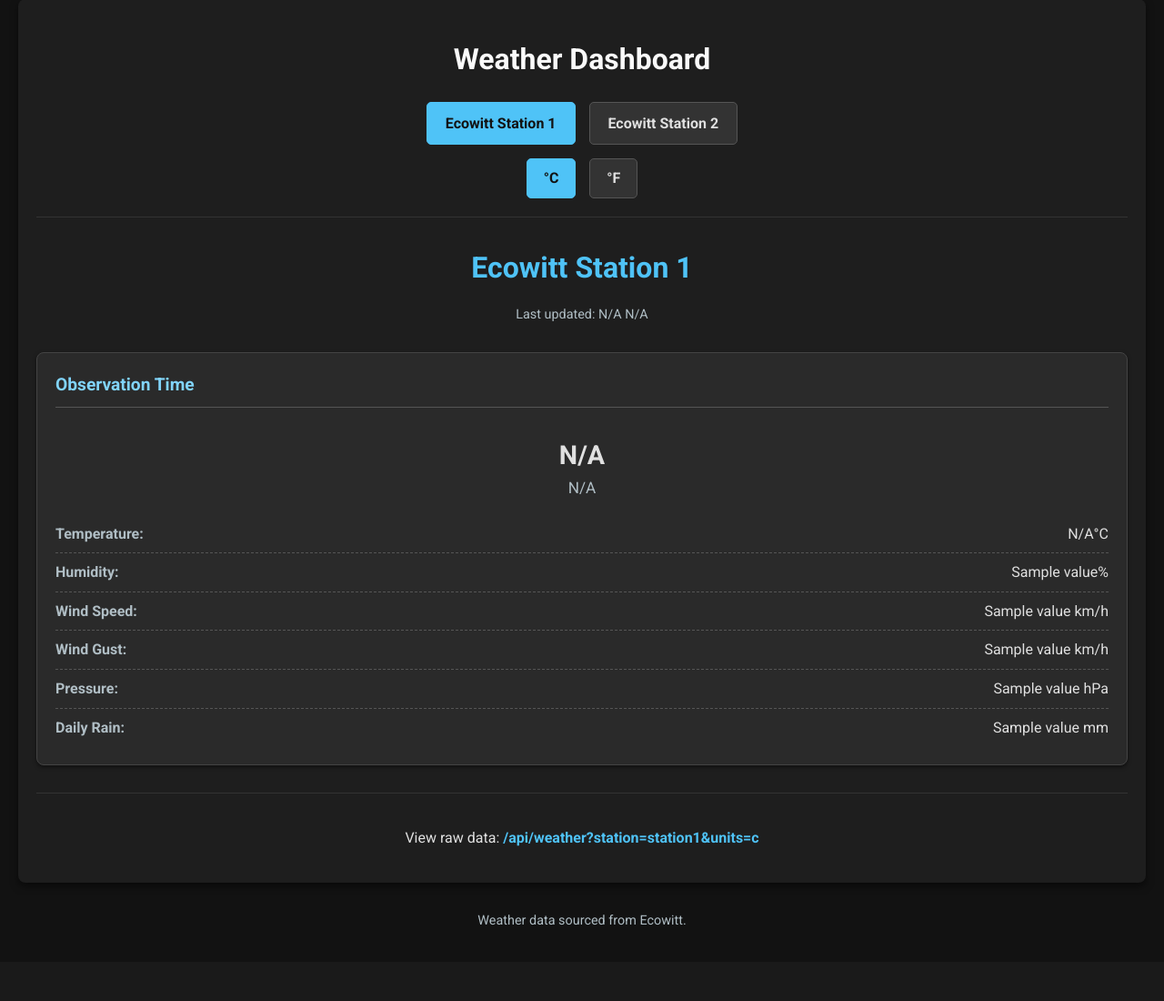
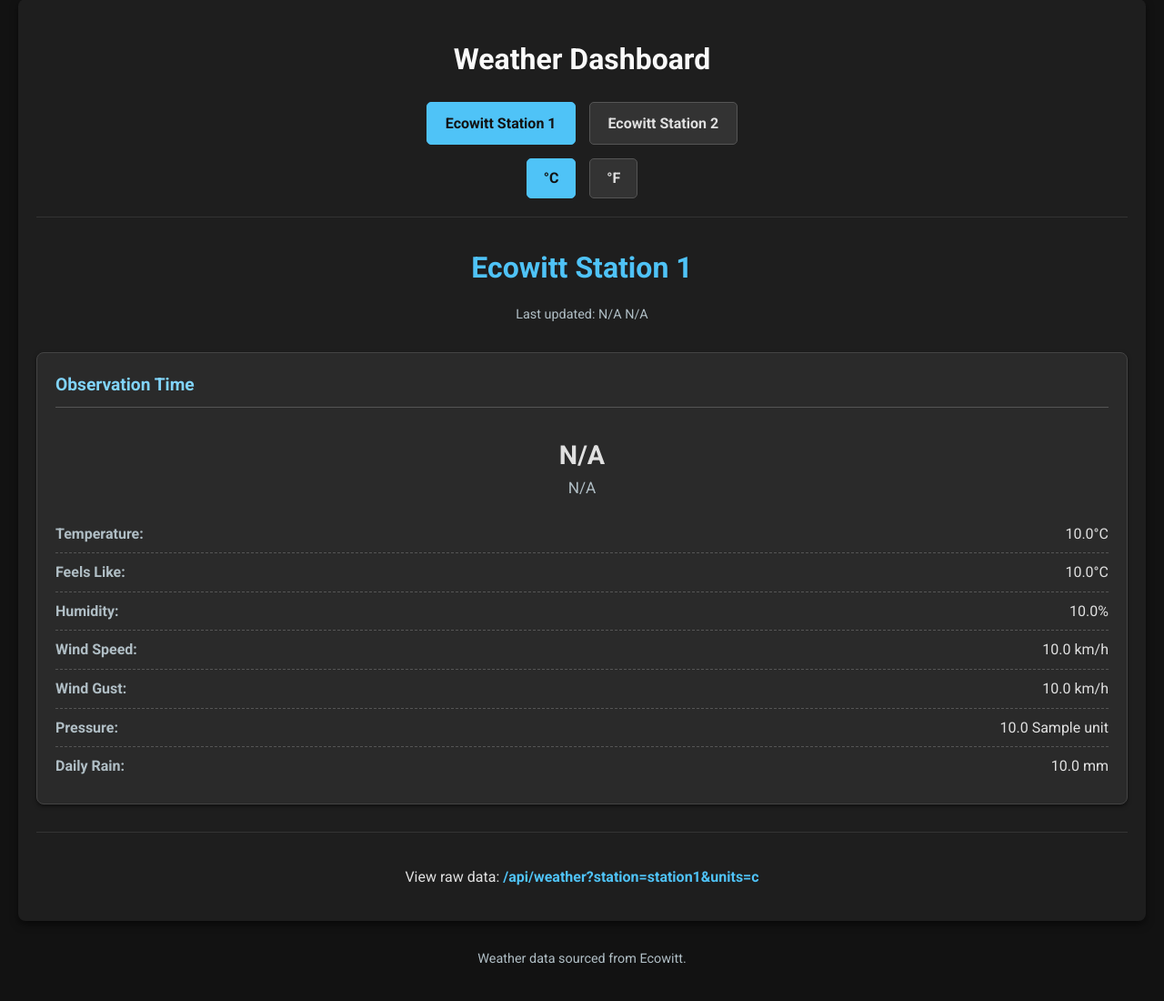
Before and after one commit to ParadoxIsCoding/IA3-Digital-Solutions, a Flask app: page / in a window 1280 px wide. Shown: the part 21-1121 px from the top of the page at 91% size. Before the commit the page ends 1037 px from the top, so only its background shows below. Run offline with Flask 3, Linux system fonts and the light colour scheme; a database or web service that is not in the repository returns one stand-in record (values such as "Sample title"); data that the repository does not hold is empty.

Commit message:
yeah well it works now idk what to do now

```diff
--- a/weather_app/app.py
+++ b/weather_app/app.py
@@ -22,55 +22,91 @@
     }
 }
 
-# --- Data Fetching and Processing ---
+# --- Utility Functions ---
 
-def convert_temperature(temp_c, target_unit):
-    """Converts temperature from Celsius to Fahrenheit if requested."""
-    if temp_c is None or not isinstance(temp_c, (int, float)):
-        return None  # Return None if input is invalid
+def safe_float(value):
+    """Safely converts a value to a float, handling None or non-numeric strings."""
+    if value is None:
+        return None
+    try:
+        return float(value)
+    except (ValueError, TypeError):
+        return None
+
+def to_celsius(temp, unit_str):
+    """Converts a temperature value to Celsius if it's in Fahrenheit."""
+    temp_val = safe_float(temp)
+    if temp_val is None:
+        return None
+    if unit_str and 'f' in unit_str.lower():
+        # Formula: C = (F - 32) * 5/9
+        return (temp_val - 32) * 5 / 9
+    return temp_val  # Assume Celsius if not Fahrenheit
+
+def convert_display_temperature(temp_c, target_unit):
+    """Converts a Celsius temperature to the target display unit (e.g., Fahrenheit)."""
+    if temp_c is None:
+        return None
     if target_unit.lower() == 'f':
         # Formula: F = C * 9/5 + 32
         return round((temp_c * 9 / 5) + 32, 1)
-    return temp_c  # Return Celsius by default
+    return round(temp_c, 1) # Return Celsius by default, rounded
 
-def format_ecowitt_time(utc_timestamp):
-    """Formats a UTC timestamp from the Ecowitt API to a local time dictionary."""
-    if not utc_timestamp or not isinstance(utc_timestamp, int):
-        return {'date': 'N/A', 'time': 'N/A', 'original': utc_timestamp}
+def format_ecowitt_time(utc_timestamp_str):
+    """Formats a UTC timestamp string from the Ecowitt API safely."""
+    ts = safe_float(utc_timestamp_str)
+    if ts is None:
+        return {'date': 'N/A', 'time': 'N/A', 'original': utc_timestamp_str}
     try:
-        dt_object = datetime.fromtimestamp(utc_timestamp)
+        dt_object = datetime.fromtimestamp(ts)
         return {
             'date': dt_object.strftime('%d/%m/%Y'),
             'time': dt_object.strftime('%H:%M:%S'),
-            'original': utc_timestamp
+            'original': utc_timestamp_str
         }
-    except Exception:
-        return {'date': 'N/A', 'time': 'N/A', 'original': utc_timestamp, 'malformed': True}
+    except (ValueError, TypeError):
+        return {'date': 'N/A', 'time': 'N/A', 'original': utc_timestamp_str, 'malformed': True}
 
-def fetch_ecowitt_data(api_url, station_name, units='c'):
+# --- Data Fetching Logic ---
+
+def fetch_ecowitt_data(api_url, station_name, display_units='c'):
     """Fetches and processes weather data from the Ecowitt API."""
     try:
         response = requests.get(api_url, timeout=10)
         response.raise_for_status()
-        data = response.json().get('data', {})
+        api_data = response.json().get('data', {})
 
-        weather_data = data.get('outdoor', {})
-        last_update_timestamp = data.get('time')
-        formatted_time_obj = format_ecowitt_time(last_update_timestamp)
+        if not api_data:
+            return None, "Received empty data payload from API."
 
-        # Get original temperature in Celsius
-        temp_c = weather_data.get('temperature', {}).get('value')
+        # --- Extract Main Sections ---
+        outdoor_data = api_data.get('outdoor', {})
+        feels_like_data = api_data.get('feels_like', {})
+        pressure_data = api_data.get('pressure', {}).get('absolute', {})
+        wind_data = api_data.get('wind', {})
+        rainfall_data = api_data.get('rainfall', {})
+
+        # --- Time ---
+        formatted_time_obj = format_ecowitt_time(api_data.get('time'))
+
+        # --- Temperature (Unit-aware) ---
+        temp_from_api = outdoor_data.get('temperature', {})
+        temp_c = to_celsius(temp_from_api.get('value'), temp_from_api.get('unit'))
+
+        # --- Feels Like (Unit-aware) ---
+        feels_like_from_api = feels_like_data.get('temperature', {})
+        feels_like_c = to_celsius(feels_like_from_api.get('value'), feels_like_from_api.get('unit'))
 
         processed_observation = {
             'local_time_obj': formatted_time_obj,
-            'air_temp': convert_temperature(temp_c, units),
-            'apparent_temp': 'N/A',
-            'humidity': weather_data.get('humidity', {}).get('value'),
-            'wind_dir': 'N/A',
-            'wind_spd_kmh': data.get('wind', {}).get('wind_speed', {}).get('value'),
-            'gust_kmh': data.get('wind', {}).get('wind_gust', {}).get('value'),
-            'pressure_hpa': data.get('pressure', {}).get('absolute', {}).get('value'),
-            'rain_since_9am': data.get('rainfall', {}).get('daily', {}).get('value')
+            'air_temp': convert_display_temperature(temp_c, display_units),
+            'apparent_temp': convert_display_temperature(feels_like_c, display_units),
+            'humidity': safe_float(outdoor_data.get('humidity', {}).get('value')),
+            'wind_spd_kmh': safe_float(wind_data.get('wind_speed', {}).get('value')),
+            'gust_kmh': safe_float(wind_data.get('wind_gust', {}).get('value')),
+            'pressure_val': safe_float(pressure_data.get('value')),
+            'pressure_unit': pressure_data.get('unit', 'hPa'),
+            'rain_since_9am': safe_float(rainfall_data.get('daily', {}).get('value'))
         }
 
         return {
@@ -84,14 +120,16 @@
     except (json.JSONDecodeError, KeyError) as e:
         return None, f"Error processing Ecowitt data response: {e}"
 
+# --- Flask Routes ---
+
 @app.route('/')
 def home():
     station_id = request.args.get('station', 'station1')
-    units = request.args.get('units', 'c')  # Get units, default to 'c'
+    units = request.args.get('units', 'c')
     station_info = STATIONS.get(station_id)
 
     if not station_info:
-        return render_template('index.html', error=f"Station '{station_id}' not found.")
+        return render_template('index.html', error=f"Station '{station_id}' not found.", stations=STATIONS, current_station=station_id, current_units=units)
 
     weather_info, error_message = fetch_ecowitt_data(station_info['api_url'], station_info['name'], units)
 
@@ -99,6 +137,7 @@
         return render_template('index.html', error=error_message, current_station=station_id, stations=STATIONS, current_units=units)
 
     return render_template('index.html', weather=weather_info, current_station=station_id, stations=STATIONS, current_units=units)
+
 
 @app.route('/api/weather')
 def api_weather():
@@ -116,7 +155,6 @@
     if not weather_info:
         return jsonify({'error': 'No weather data available'}), 404
 
-    # Add the current unit to the API response
     weather_info['units'] = units.upper()
     return jsonify(weather_info)
 
--- a/weather_app/templates/index.html
+++ b/weather_app/templates/index.html
@@ -39,12 +39,20 @@
                 {% for obs in weather.observations %}
                 <div class="observation-card">
                     <h3>Observation Time</h3>
-                    <p class="time-highlight">{{ obs.local_time_obj.time }} <span class="date-small">{{ obs.local_time_obj.date }}</span></p>
+                    {% if obs.local_time_obj.malformed %}
+                        <p class="time-highlight">{{ obs.local_time_obj.original }} <span class="date-small">(Malformed)</span></p>
+                    {% else %}
+                        <p class="time-highlight">{{ obs.local_time_obj.time }} <span class="date-small">{{ obs.local_time_obj.date }}</span></p>
+                    {% endif %}
 
                     <div class="weather-details">
                         <div class="detail-item">
                             <span class="label">Temperature:</span>
                             <span class="value">{{ obs.air_temp if obs.air_temp is not none else 'N/A' }}°{{ 'F' if current_units == 'f' else 'C' }}</span>
+                        </div>
+                        <div class="detail-item">
+                            <span class="label">Feels Like:</span>
+                            <span class="value">{{ obs.apparent_temp if obs.apparent_temp is not none else 'N/A' }}°{{ 'F' if current_units == 'f' else 'C' }}</span>
                         </div>
                         <div class="detail-item">
                             <span class="label">Humidity:</span>
@@ -60,7 +68,7 @@
                         </div>
                         <div class="detail-item">
                             <span class="label">Pressure:</span>
-                            <span class="value">{{ obs.pressure_hpa if obs.pressure_hpa is not none else 'N/A' }} hPa</span>
+                            <span class="value">{{ obs.pressure_val if obs.pressure_val is not none else 'N/A' }} {{ obs.pressure_unit }}</span>
                         </div>
                         <div class="detail-item">
                             <span class="label">Daily Rain:</span>
@@ -71,7 +79,9 @@
                 {% endfor %}
             </div>
         {% else %}
-            <p>Loading weather data or no data available...</p>
+            <div class="loading-message">
+                <p>Loading weather data or no data available for this station...</p>
+            </div>
         {% endif %}
 
         <div class="api-link">
```
